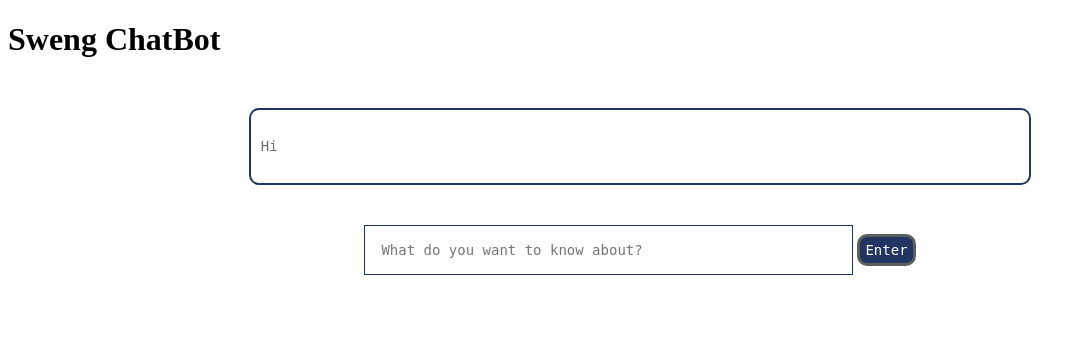
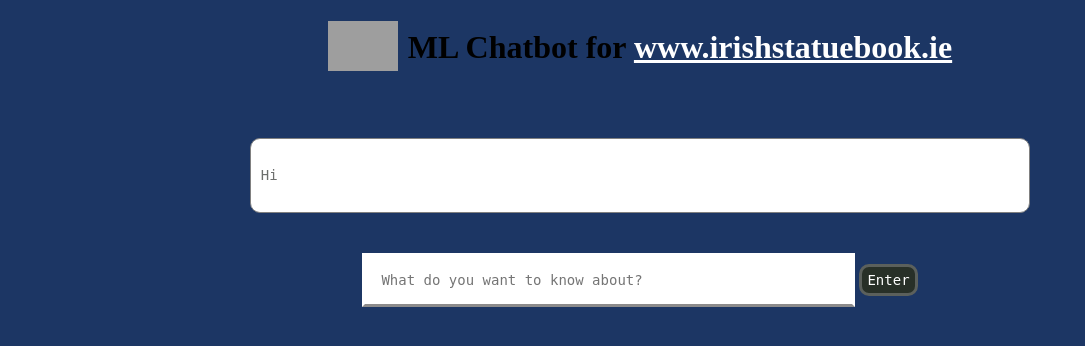
Before and after one commit to liamreilly01/Sweng-Group-20, a Django app: page /blog/ in a window 1280 px wide. Shown: the top 346 px of the page, without its empty margins (0-1085 px from the left). Run offline with Django 4.2, Linux system fonts and the light colour scheme; grey boxes are pictures that could not be loaded.

Commit message:
made the frontend better looking

```diff
--- a/djangoSweng/blog/static/blog/style.css
+++ b/djangoSweng/blog/static/blog/style.css
@@ -1,3 +1,6 @@
+body{
+    background-color: #1c3664;
+}
 
 #chatbot{
     margin-left: auto;
@@ -5,11 +8,10 @@
     width: 60%;
     margin-top: 50px;
     border-radius: 10px;
-    border: 2px solid #223462;
+    border: 1px solid gray;
     padding: 10px;
+    background: white;
 }
-
-
 
 .botText{
     font-family: monospace;
@@ -18,8 +20,6 @@
     line-height: 25px;
     color: rgb(109, 111, 109);
 }
-
-
 
 #userInput{
     margin-left: auto;
@@ -30,30 +30,15 @@
 
 }
 
-
-
 #textInput{
-    outline: none;
     border: 3px solid white;
-    border: .5px solid #223462;
+    border-bottom: 3px solid #8c8b8b;
     font-family: monospace;
     font-size: 14px;
     width: 60%;
     padding: 16px;
-    color: #223462;
+    color: rgb(8, 7, 7);
 }
-#textInput:focus{
-    border: 4px solid white;
-    border: 2px solid #223462;
-
-}
-#textInput:hover{
-    border: 4px solid white;
-    border: 2px solid #223462;
-
-   }
-
-
 
 
 #buttonInput{
@@ -61,36 +46,29 @@
     font-family: monospace;
     font-size: 14px;
     border: 3px solid #5b605c;
-    background-color: #223462;
+    background-color: rgb(40, 48, 40);
     color: white;
     border-radius: 10px;
 
 }
-
-
-
-.propylonimage {
-    padding: 5px;
-    height: 10%;
-    border: .5px solid white;
-    display: block;
-    margin-left: auto;
-    margin-right: auto;
-    width: 10%;
-}
-.propylonimage:hover{
-    padding: 5px;
-    padding-right: 10px;
-    padding-left: 10px;
-    border: .5px solid #223462;
+.heading{
+    display: flex;
+    align-items: center;
+    justify-content: center;
 }
 
+.heading .image{
+    padding-right: 10px;
+}
 
+a{
+    color: white;
+}
 
 .userText{
     text-align: right;
     font-family: monospace;
     font-size: 14px;
     line-height: 25px;
-    color: #223462;
+    color: rgb(109, 111, 109);
 }
--- a/djangoSweng/blog/templates/blog/index.html
+++ b/djangoSweng/blog/templates/blog/index.html
@@ -13,9 +13,11 @@
 
 </head>
 <body>
+    <div class = "heading">
+        <div class = "image"><img src = "https://image4.owler.com/logo/propylon_owler_20160228_142152_original.png" height = "50px" width = "70px"></div>
 
-    <h1>Sweng ChatBot</h1>
-
+    <div class = "title"><h1>ML Chatbot for <a href= "https://www.irishstatutebook.ie/" target = "_blank" >www.irishstatuebook.ie</a></h1></div>
+    </div>
     <div>
         <div id="chatbot">
             <p class="botText"><span> Hi </span></p>
```
